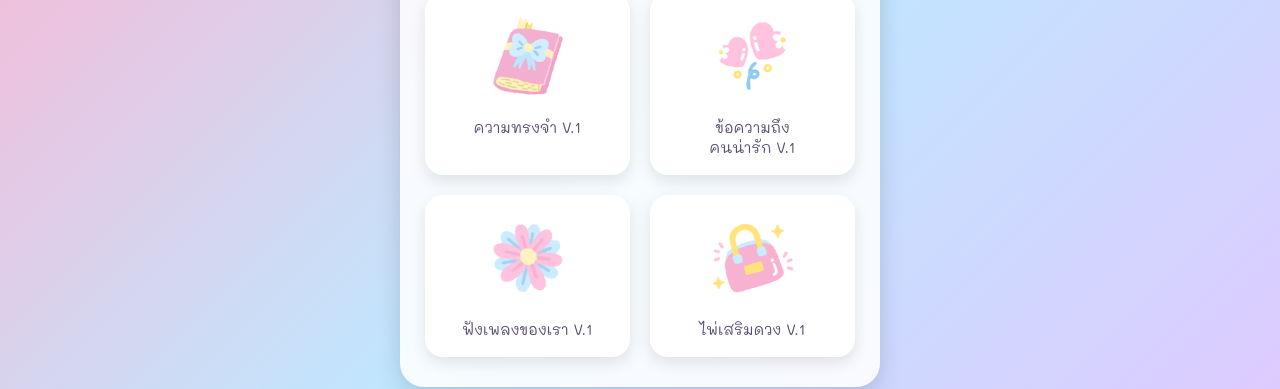
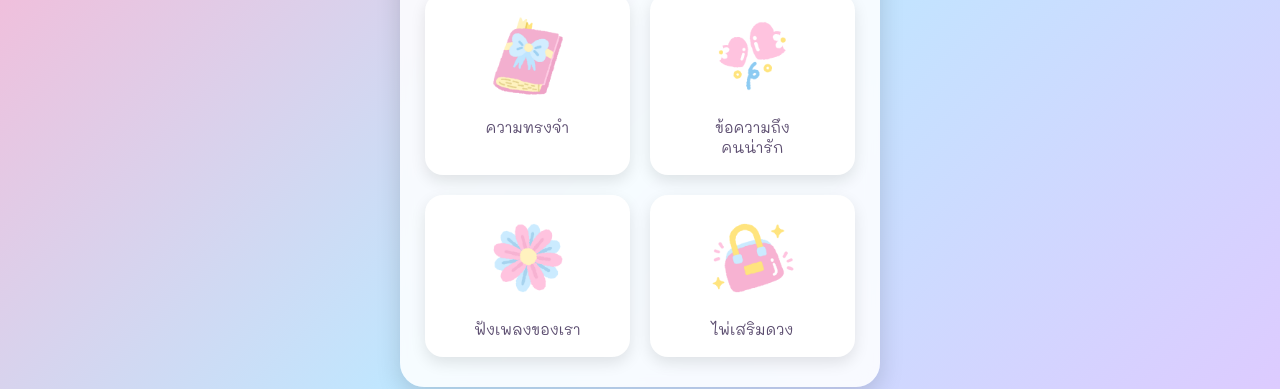
Before and after one commit to lunaheartlove/bubbleTU, a plain HTML site: page menu.html in a window 1280 px wide. Shown: the part 253-642 px from the top of the page. Drawn offline with Linux system fonts and the light colour scheme.

Commit message:
update11111

```diff
--- a/menu.html
+++ b/menu.html
@@ -240,19 +240,19 @@
             <!-- นน -->
             <div class="menu-item" onclick="go('V1-memory.html')">
                 <img src="img/image4.png">
-                <div class="menu-text">ความทรงจำ V.1</div>
+                <div class="menu-text">ความทรงจำ</div>
             </div>
             <div class="menu-item" onclick="go('V1-massage.html')">
                 <img src="img/image8.png">
-                <div class="menu-text">ข้อความถึง<br>คนน่ารัก V.1</div>
+                <div class="menu-text">ข้อความถึง<br>คนน่ารัก</div>
             </div>
             <div class="menu-item" onclick="go('V1-music.html')">
                 <img src="img/image9.png">
-                <div class="menu-text">ฟังเพลงของเรา V.1</div>
+                <div class="menu-text">ฟังเพลงของเรา</div>
             </div>
             <div class="menu-item" onclick="go('V1-fortune.html')">
                 <img src="img/image13.png">
-                <div class="menu-text">ไพ่เสริมดวง V.1</div>
+                <div class="menu-text">ไพ่เสริมดวง</div>
             </div>
         </div>
     </div>
```
